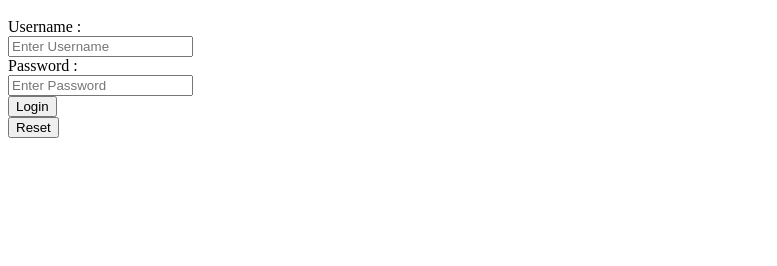
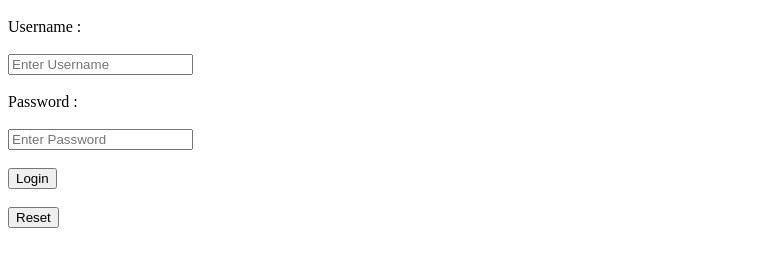
Before and after one commit to Poorva2909/sunsofttechy, a plain HTML site: page login.html in a window 1280 px wide. Shown: the part 48-314 px from the top of the page, without its empty margins (0-777 px from the left). Drawn offline with Linux system fonts and the light colour scheme.

Commit message:
Update login.html

```diff
--- a/login.html
+++ b/login.html
@@ -2,12 +2,12 @@
 <body>
     <center> <h1> Login Form </h1> </center>
     <form>
-            <label>Username : </label>   <br>
-            <input type="text" placeholder="Enter Username" name="username" required>  <br>
-            <label>Password : </label>   <br>
-            <input type="password" placeholder="Enter Password" name="password" required>  <br>
-            <button type="submit">Login</button> <br>
-            <button type="Reset">Reset</button>  <br>
+            <label>Username : </label>   <br><br>
+            <input type="text" placeholder="Enter Username" name="username" required>  <br><br>
+            <label>Password : </label>   <br><br>
+            <input type="password" placeholder="Enter Password" name="password" required>  <br><br>
+            <button type="submit">Login</button> <br><br>
+            <button type="Reset">Reset</button>  <br><br>
     </form>
 </body>
 </html>
```
